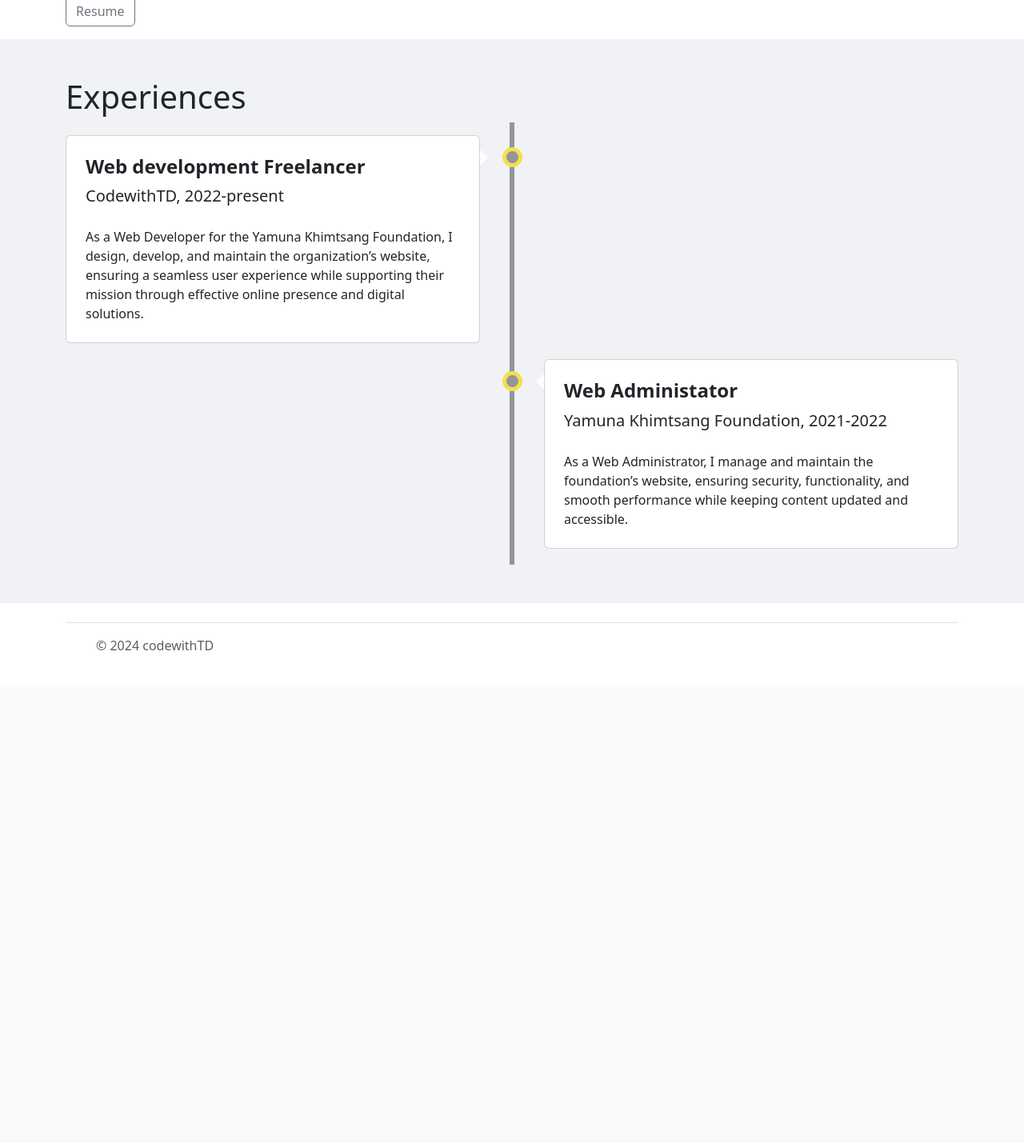
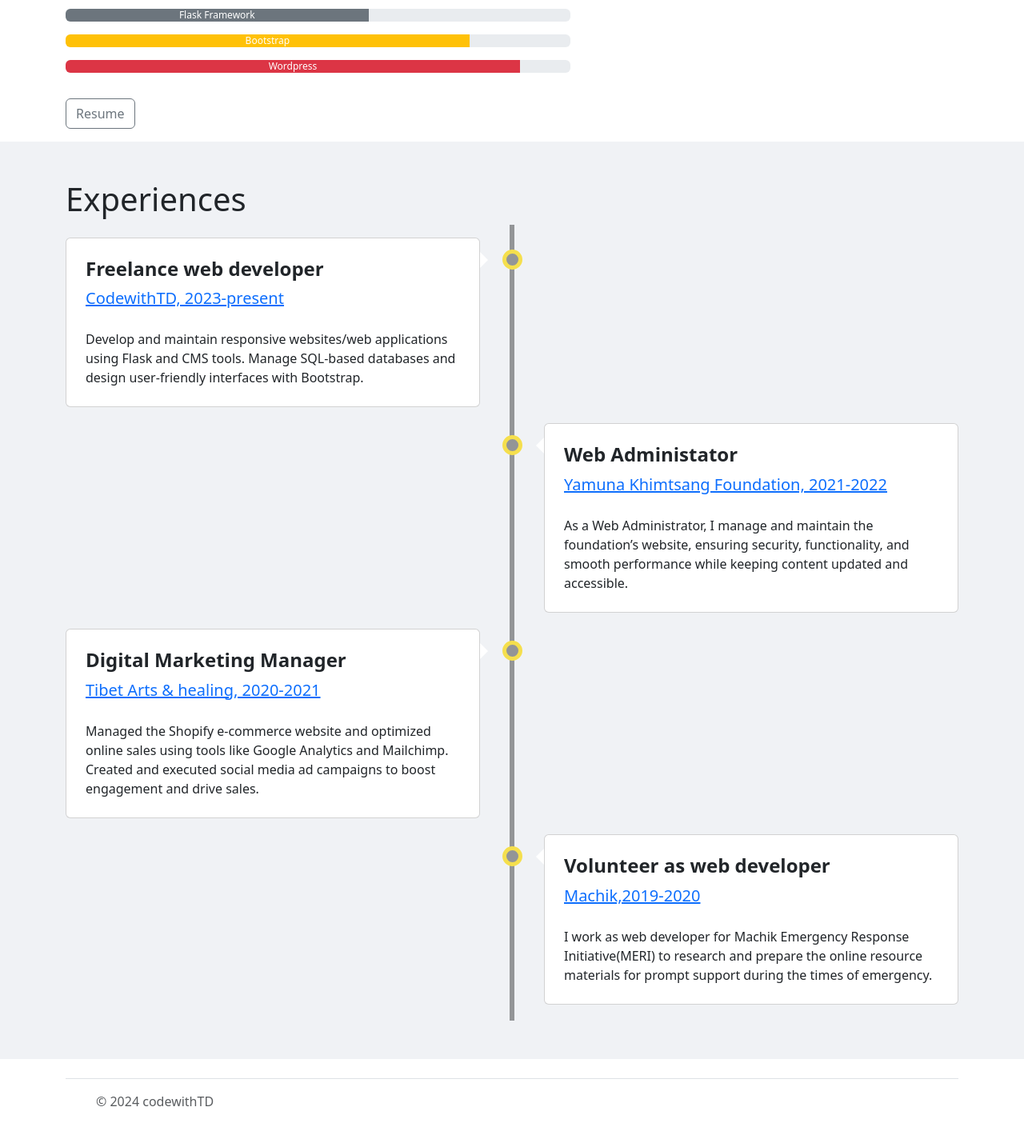
Before and after one commit to dhargyalla/render-flask-deployment, a Flask app: page /about in a window 1280 px wide. Shown: the part 607-2036 px from the top of the page at 80% size. Before the commit the page ends 1420 px from the top, so only its background shows below. Run offline with Flask 2, Linux system fonts and the light colour scheme; some libraries are stand-ins or nearby versions.

Commit message:
add links and details in about.html

```diff
--- a/templates/about.html
+++ b/templates/about.html
@@ -35,13 +35,25 @@
           <div class="progress-bar bg-warning" role="progressbar" style="width: 75%" aria-valuenow="75" aria-valuemin="0" aria-valuemax="100">Pandas / NumPy</div>
         </div>
         <div class="progress mb-3">
+          <div class="progress-bar bg-warning" role="progressbar" style="width: 75%" aria-valuenow="75" aria-valuemin="0" aria-valuemax="100">Tableau</div>
+        </div>
+        <div class="progress mb-3">
           <div class="progress-bar bg-primary" role="progressbar" style="width: 70%" aria-valuenow="70" aria-valuemin="0" aria-valuemax="100">Data Engineering (ETL, Airflow)</div>
         </div>
         <div class="progress mb-3">
           <div class="progress-bar bg-danger" role="progressbar" style="width: 65%" aria-valuenow="65" aria-valuemin="0" aria-valuemax="100">Machine Learning</div>
         </div>
         <div class="progress mb-3">
-          <div class="progress-bar bg-secondary" role="progressbar" style="width: 60%" aria-valuenow="60" aria-valuemin="0" aria-valuemax="100">Cloud Platforms (AWS/GCP)</div>
+          <div class="progress-bar bg-primary" role="progressbar" style="width: 70%" aria-valuenow="60" aria-valuemin="0" aria-valuemax="100">Git</div>
+        </div>
+        <div class="progress mb-3">
+          <div class="progress-bar bg-secondary" role="progressbar" style="width: 60%" aria-valuenow="60" aria-valuemin="0" aria-valuemax="100">Flask Framework</div>
+        </div>
+        <div class="progress mb-3">
+          <div class="progress-bar bg-warning" role="progressbar" style="width: 80%" aria-valuenow="60" aria-valuemin="0" aria-valuemax="100">Bootstrap</div>
+        </div>
+        <div class="progress mb-3">
+          <div class="progress-bar bg-danger" role="progressbar" style="width: 90%" aria-valuenow="60" aria-valuemin="0" aria-valuemax="100">Wordpress</div>
         </div>
 
         <a class="btn btn-outline-secondary mt-3" href="{{ url_for('static', filename='assets/docs/Tsering_Dhargyal_CV.pdf') }}" target="_blank">
@@ -54,7 +66,6 @@
   </div> <!-- / .container -->
 </section>
 
-
 <section style="background-color: #F0F2F5;">
   <div class="container py-5">
     <h1>Experiences</h1>
@@ -63,13 +74,12 @@
         <div class="card">
           <div class="card-body p-4">
             <div class="site-heading">
-                  <h4 class="fw-bold">Web development Freelancer</h4>
-                  <span class="subheading fs-5">CodewithTD, 2022-present</span><br><br>
+                  <h4 class="fw-bold">Freelance web developer</h4>
+                  <span class="subheading fs-5"><a href="https://www.codewithtd.com/" target="_blank">CodewithTD, 2023-present</a></span><br><br>
             </div>
-            <p class="mb-0">As a Web Developer for the Yamuna Khimtsang Foundation, I design,
-              develop, and maintain the organization’s website, ensuring a seamless user
-              experience while supporting their mission through effective online presence and
-              digital solutions.</p>
+            <p class="mb-0">Develop and maintain responsive websites/web applications using Flask
+              and CMS tools.
+              Manage SQL-based databases and design user-friendly interfaces with Bootstrap.</p>
           </div>
         </div>
       </div>
@@ -78,7 +88,7 @@
           <div class="card-body p-4">
             <div class="site-heading">
                   <h4 class=" fw-bold">Web Administator</h4>
-                  <span class="subheading fs-5">Yamuna Khimtsang Foundation, 2021-2022</span><br><br>
+                  <span class="subheading fs-5"><a href="https://yamunakhimtsang.org/" target="_blank">Yamuna Khimtsang Foundation, 2021-2022</a></span><br><br>
             </div>
             <p class="mb-0">
               As a Web Administrator, I manage and maintain the foundation’s website,
@@ -88,6 +98,35 @@
           </div>
         </div>
       </div>
+      <div class="timeline left">
+        <div class="card">
+          <div class="card-body p-4">
+            <div class="site-heading">
+                  <h4 class="fw-bold">Digital Marketing Manager</h4>
+                  <span class="subheading fs-5"><a href="https://www.tibetartsandhealing.com/" target="_blank">Tibet Arts & healing, 2020-2021</a></span><br><br>
+            </div>
+            <p class="mb-0">Managed the Shopify e-commerce website and
+              optimized online sales using tools like Google Analytics and Mailchimp.
+              Created and executed social media ad campaigns to boost engagement and drive sales.
+            </p>
+          </div>
+        </div>
+      </div>
+      <div class="timeline right">
+        <div class="card">
+          <div class="card-body p-4">
+            <div class="site-heading">
+                  <h4 class=" fw-bold">Volunteer as web developer</h4>
+                  <span class="subheading fs-5"><a href="https://www.machik.org/" target="_blank">Machik,2019-2020</a></span><br><br>
+            </div>
+            <p class="mb-0">
+              I work as web developer for Machik Emergency Response Initiative(MERI) to research and
+              prepare the online resource materials for prompt support during the times of emergency.
+            </p>
+          </div>
+        </div>
+      </div>
+
     </div>
   </div>
 </section>
```
